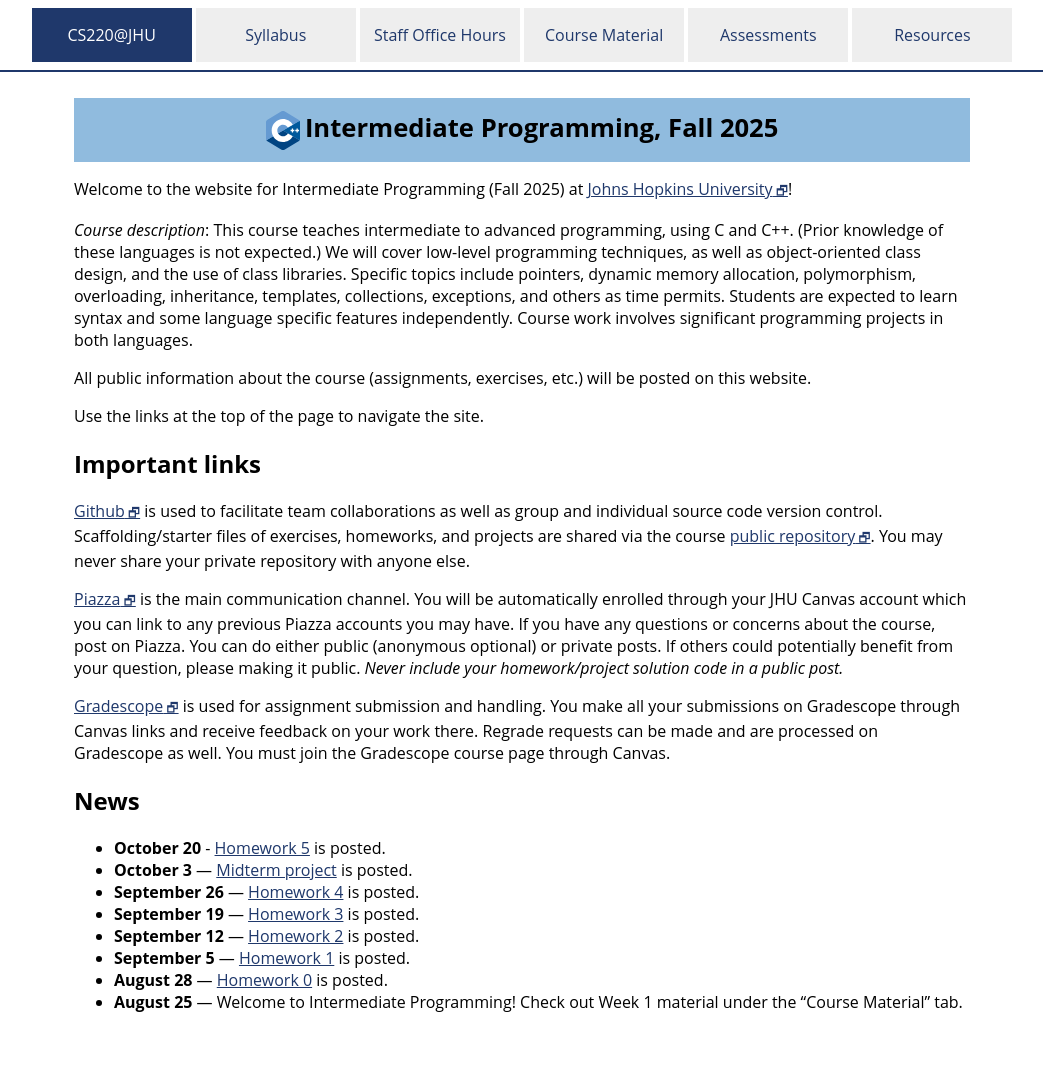
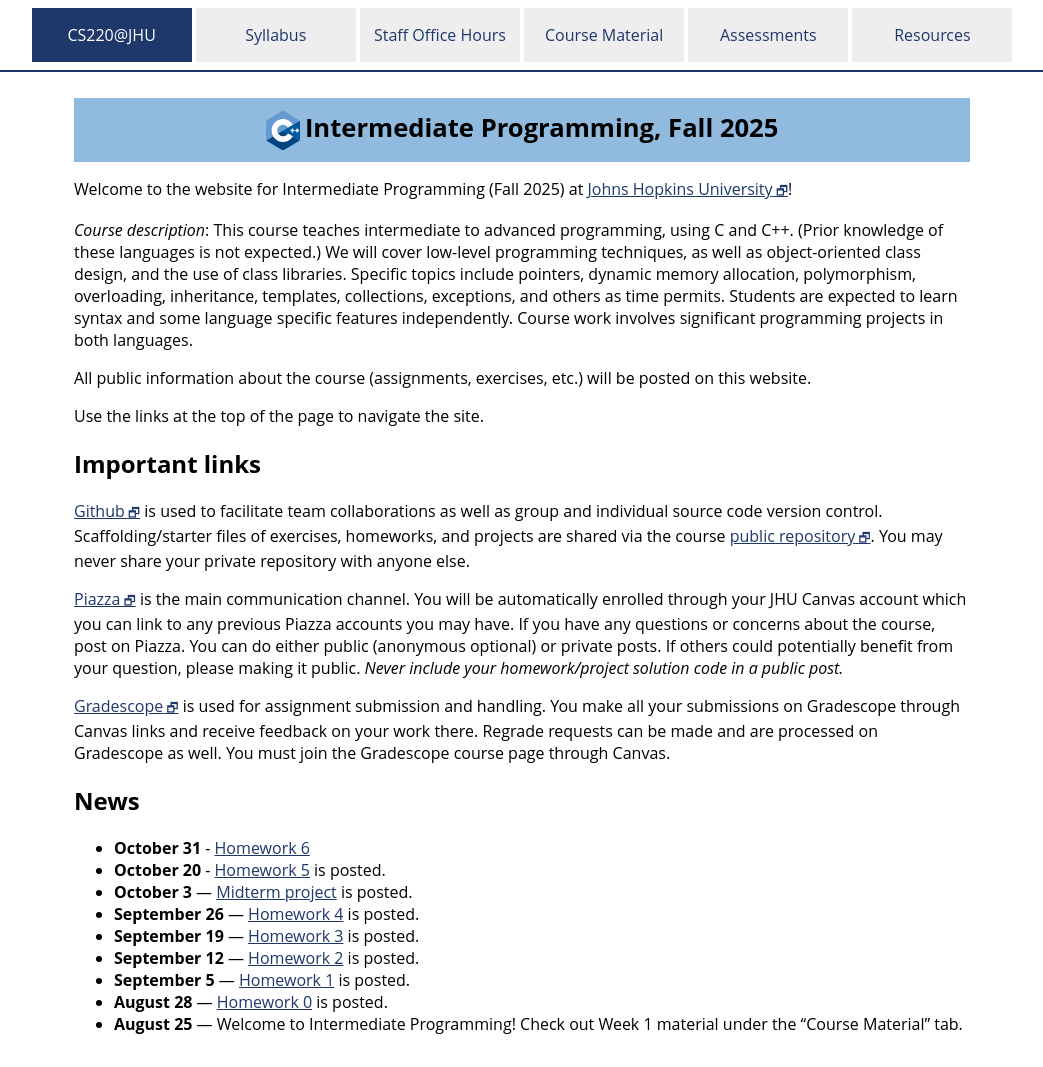
Before and after one commit to jhu-ip/cs220-f25, a Jekyll site: the page built from index.md, in a window 1280 px wide. Shown: the whole page, without its empty margins (118-1161 px from the left). Built offline with Jekyll 4.4.1, drawn with Linux system fonts in a browser that asks for light colours; before the commit the page ends 1045 px from its top, so only the background shows below that.

Commit message:
hw6 posted

```diff
--- a/index.md
+++ b/index.md
@@ -45,6 +45,7 @@
 well. You must join the Gradescope course page through Canvas.
 
 ## News
+* **October 31** - [Homework 6](https://www.gradescope.com/courses/1070771/assignments/7035238/)
 * **October 20** - [Homework 5](assign/hw5.html) is posted.
 * **October 3** — [Midterm project](assign/midterm.html) is posted.
 * **September 26** — [Homework 4](https://www.gradescope.com/courses/1070771/assignments/6785567/) is posted.
```
Also changed, not shown: schedule.md (+1 -0 lines).
